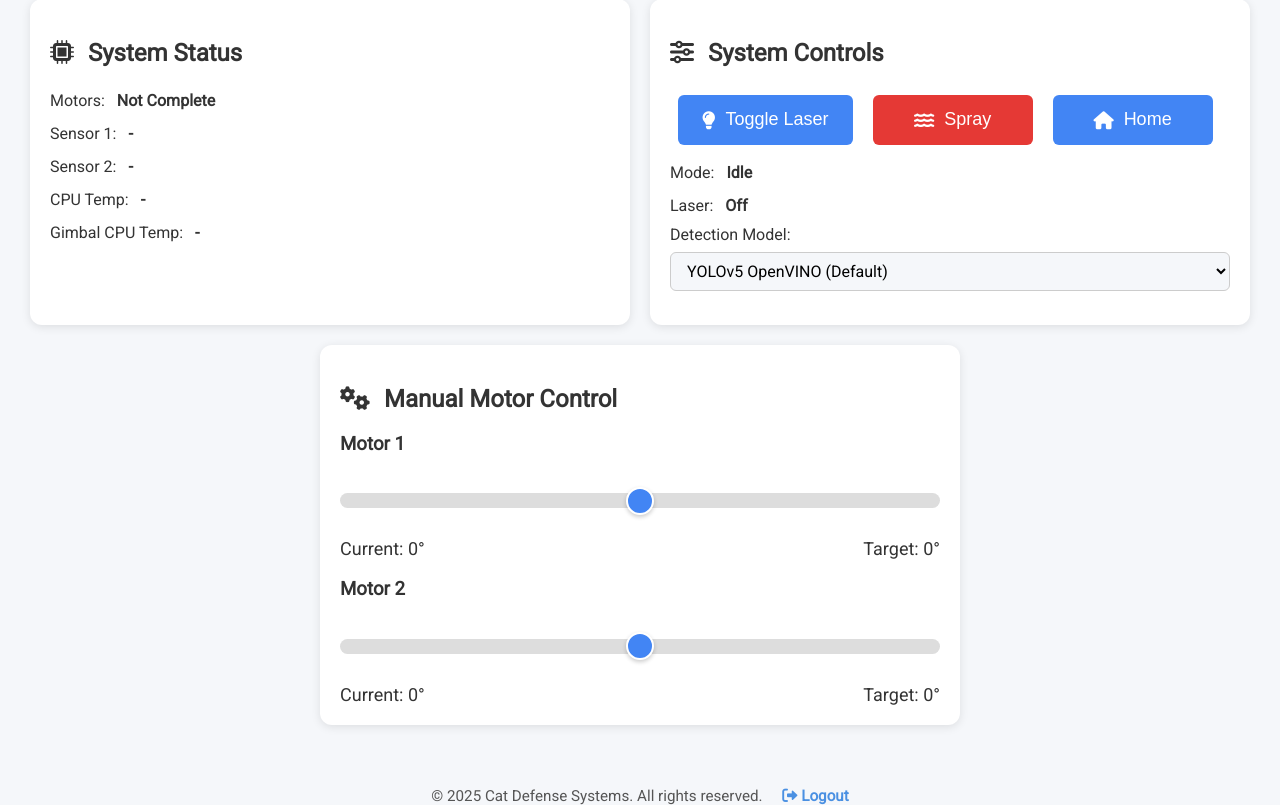
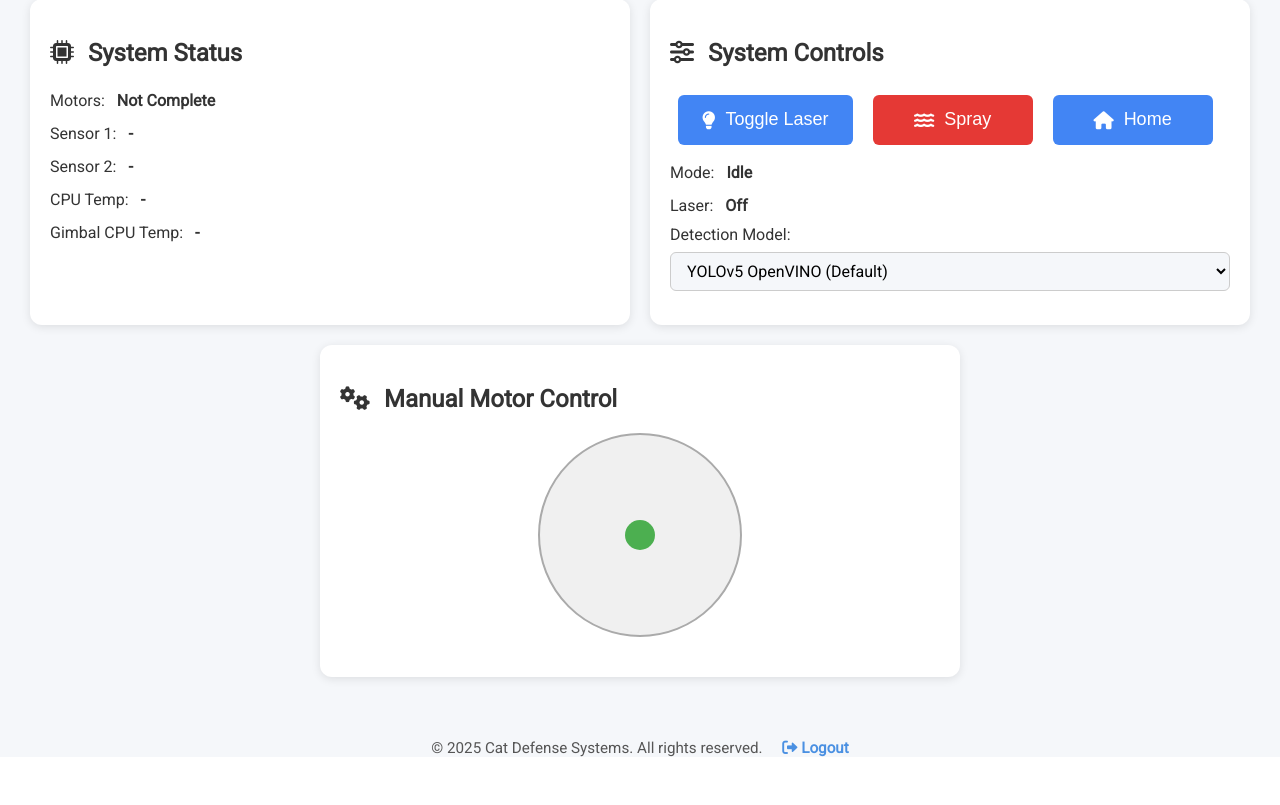
Before and after one commit to bataseven/PurrfectSpray, a Flask app: page / in a window 1280 px wide. Shown: the part 816-1621 px from the top of the page. After the commit the page ends 1573 px from the top, so only its background shows below. Run offline with Flask 3, Linux system fonts and the light colour scheme; a user stored in the database is signed in; data that the repository does not hold is empty; parts of the project's set-up code (start-up, migrations or seed data) failed here and were passed over; some libraries are stand-ins or nearby versions.

Commit message:
web ui changes

```diff
--- a/Code/static/main.js
+++ b/Code/static/main.js
@@ -9,7 +9,6 @@ document.addEventListener("DOMContentLoaded", function () {
     const socket = io();
     const targetPositions = { 1: 0, 2: 0 };
     mouseX = null, mouseY = null, isHovering = false, lastSent = { x: null, y: null }, normPos = { x: null, y: null };;
-
     let mySocketId = null;
     socket.on("connect", () => {
         mySocketId = socket.id;
@@ -247,8 +246,8 @@ document.addEventListener("DOMContentLoaded", function () {
         isHomingComplete = data.gimbal_state === "ready";
 
 
-        document.getElementById("motor1-pos").textContent = data.motor1.toFixed(2) + "°";
-        document.getElementById("motor2-pos").textContent = data.motor2.toFixed(2) + "°";
+        // document.getElementById("motor1-pos").textContent = data.motor1.toFixed(2) + "°";
+        // document.getElementById("motor2-pos").textContent = data.motor2.toFixed(2) + "°";
         document.getElementById("cpu-temp").textContent = data.cpu_temp + "°C";
         const el = document.getElementById("gimbal-cpu-temp");
         el && (el.textContent = (data.gimbal_cpu_temp != null)
@@ -315,12 +314,12 @@ document.addEventListener("DOMContentLoaded", function () {
             }
         }
         if (!isController) {
-            document.getElementById("motor1-slider").disabled = true;
-            document.getElementById("motor2-slider").disabled = true;
+            // document.getElementById("motor1-slider").disabled = true;
+            // document.getElementById("motor2-slider").disabled = true;
         }
         else {
-            document.getElementById("motor1-slider").disabled = false;
-            document.getElementById("motor2-slider").disabled = false;
+            // document.getElementById("motor1-slider").disabled = false;
+            // document.getElementById("motor2-slider").disabled = false;
         }
 
         hasControl = isController;
@@ -381,19 +380,19 @@ document.addEventListener("DOMContentLoaded", function () {
         socket.emit("set_motor_position", { motor: motorNum, position: deg });
     }
 
-    document.getElementById("motor1-slider").addEventListener("input", function () {
-        const deg = parseInt(this.value);
-        targetPositions[1] = deg;
-        document.getElementById("motor1-target").textContent = deg + "°";
-        emitMotorUpdate(1, deg);
-    });
+    // document.getElementById("motor1-slider").addEventListener("input", function () {
+    //     const deg = parseInt(this.value);
+    //     targetPositions[1] = deg;
+    //     document.getElementById("motor1-target").textContent = deg + "°";
+    //     emitMotorUpdate(1, deg);
+    // });
 
-    document.getElementById("motor2-slider").addEventListener("input", function () {
-        const deg = parseInt(this.value);
-        targetPositions[2] = deg;
-        document.getElementById("motor2-target").textContent = deg + "°";
-        emitMotorUpdate(2, deg);
-    });
+    // document.getElementById("motor2-slider").addEventListener("input", function () {
+    //     const deg = parseInt(this.value);
+    //     targetPositions[2] = deg;
+    //     document.getElementById("motor2-target").textContent = deg + "°";
+    //     emitMotorUpdate(2, deg);
+    // });
 
     // 🔁 Mouse Tracking for Follow Mode
     document.getElementById("video-feed").addEventListener("mouseenter", () => isHovering = true);
@@ -563,4 +562,137 @@ document.addEventListener("DOMContentLoaded", function () {
 
         socket.emit("click_target", { x: normPos.x, y: normPos.y });
     }, 50);
+
+
+
+    const joystick = document.getElementById('joystick');
+    const handle = document.getElementById('joystick-handle');
+    let dragging = false;
+    let overridePos = null;
+    let lastEmitTime = 0;
+    const EMIT_INTERVAL = 50; // ms
+
+    if (!joystick || !handle) return;
+
+    function getGeometry() {
+        const rect = joystick.getBoundingClientRect();
+        const radius = rect.width / 2;
+        const cx = rect.left + radius;
+        const cy = rect.top + radius;
+        return { radius, cx, cy };
+    }
+
+    // clamp raw dx,dy into the pad circle
+    function clampPosition(dx, dy) {
+        const { radius } = getGeometry();
+        const dist = Math.hypot(dx, dy);
+        const r = Math.min(dist, radius);
+        const angle = Math.atan2(dy, dx);
+        return { x: r * Math.cos(angle), y: r * Math.sin(angle) };
+    }
+
+    function emitAngles(pos) {
+        const now = performance.now();
+        if (now - lastEmitTime < EMIT_INTERVAL) {
+            // too soon—skip this one
+            return;
+        }
+        lastEmitTime = now;
+        const { radius } = getGeometry();
+        const normX = pos.x / radius;    // -1..+1
+        const normY = -pos.y / radius;   // invert so "up" is +ve
+        let theta1 = normX * 180;       // nominal -180..+180
+        let theta2 = normY * 180;
+
+        // Option B (if you prefer wrapping instead of hard-clamp):
+        const wrap = v => ((v + 180) % 360) - 180;
+        theta1 = wrap(theta1);
+        theta2 = wrap(theta2);
+
+        socket.emit('set_motor_position', { motor: 1, position: theta1 });
+        socket.emit('set_motor_position', { motor: 2, position: theta2 });
+
+        // record for override logic
+        overridePos = { theta1, theta2 };
+    }
+
+    // JS-driven tween from current → target (x,y) over `duration` ms
+    function animateHandleTo(targetX, targetY, duration = 100) {
+        // compute target in percent units
+        const leftPct = (targetX / joystick.clientWidth) * 100 + 50;
+        const topPct = (targetY / joystick.clientHeight) * 100 + 50;
+
+        // parse starting percent (fallback to 50%)
+        const startLeft = parseFloat(handle.style.left) || 50;
+        const startTop = parseFloat(handle.style.top) || 50;
+        const deltaLeft = leftPct - startLeft;
+        const deltaTop = topPct - startTop;
+        const startTime = performance.now();
+
+        function step(now) {
+            const t = Math.min((now - startTime) / duration, 1);
+            // you can swap this for an easing fn if you like:
+            const ease = t;
+            handle.style.left = (startLeft + deltaLeft * ease) + '%';
+            handle.style.top = (startTop + deltaTop * ease) + '%';
+
+            if (t < 1) requestAnimationFrame(step);
+        }
+        requestAnimationFrame(step);
+    }
+
+    // — click-to-jump on the pad —
+    joystick.addEventListener('pointerdown', e => {
+        if (e.target !== joystick) return;
+        e.preventDefault();
+        const { cx, cy } = getGeometry();
+        const pos = clampPosition(e.clientX - cx, e.clientY - cy);
+        emitAngles(pos);
+        animateHandleTo(pos.x, pos.y);
     });
+
+    // — drag on the handle as before —
+    handle.addEventListener('pointerdown', e => {
+        e.preventDefault();
+        dragging = true;
+        handle.setPointerCapture(e.pointerId);
+    });
+    document.addEventListener('pointermove', e => {
+        if (!dragging) return;
+        const { cx, cy } = getGeometry();
+        const pos = clampPosition(e.clientX - cx, e.clientY - cy);
+        emitAngles(pos);
+        handle.style.transition = 'none';            // keep instantaneous while dragging
+        handle.style.left = (pos.x / joystick.clientWidth) * 100 + 50 + '%';
+        handle.style.top = (pos.y / joystick.clientHeight) * 100 + 50 + '%';
+    });
+    document.addEventListener('pointerup', e => {
+        if (!dragging) return;
+        dragging = false;
+        handle.releasePointerCapture(e.pointerId);
+        handle.style.transition = '';                // restore any CSS transition (if used)
+    });
+
+    // — server updates, with override logic —
+    socket.on('status_update', data => {
+        if (dragging) return;
+        const { radius } = getGeometry();
+        let x, y;
+
+        if (overridePos) {
+            x = (overridePos.theta1 / 180) * radius;
+            y = -(overridePos.theta2 / 180) * radius;
+            const Δ1 = Math.abs(data.motor1 - overridePos.theta1);
+            const Δ2 = Math.abs(data.motor2 - overridePos.theta2);
+            if (Δ1 < 0.5 && Δ2 < 0.5) overridePos = null;
+        } else {
+            x = (data.motor1 / 180) * radius;
+            y = -(data.motor2 / 180) * radius;
+        }
+
+        // tween the handle to the new spot
+        animateHandleTo(x, y);
+    });
+    animateHandleTo(0, 0, 300);
+
+});
--- a/Code/static/style.css
+++ b/Code/static/style.css
@@ -39,30 +39,42 @@ h2 i {
   aspect-ratio: auto;
   border-radius: 8px;
   box-shadow: 0 2px 10px rgba(0, 0, 0, 0.3);
-  display: block;  /* make sure it’s visible */
+  display: block;
+  /* make sure it’s visible */
 }
 
 .spinner-overlay {
   position: absolute;
-  top: 0; left: 0;
-  width: 100%; height: 100%;
-  display: none;               /* start hidden */
-  align-items: center;         /* vertical centering */
-  justify-content: center;     /* horizontal centering */
-  background: rgba(0,0,0,0.4); /* translucent black */
+  top: 0;
+  left: 0;
+  width: 100%;
+  height: 100%;
+  display: none;
+  /* start hidden */
+  align-items: center;
+  /* vertical centering */
+  justify-content: center;
+  /* horizontal centering */
+  background: rgba(0, 0, 0, 0.4);
+  /* translucent black */
   z-index: 10;
-  pointer-events: none;        /* allow clicks to pass through if you like */
+  pointer-events: none;
+  /* allow clicks to pass through if you like */
 }
 
 #loading-spinner {
   position: absolute;
-  top: 0; left: 0;
-  width: 100%; height: 100%;
-  display: none;            /* hidden by default */
-  align-items: center;      /* flex centering */
+  top: 0;
+  left: 0;
+  width: 100%;
+  height: 100%;
+  display: none;
+  /* hidden by default */
+  align-items: center;
+  /* flex centering */
   justify-content: center;
   flex-direction: column;
-  background: rgba(0,0,0,0.3);
+  background: rgba(0, 0, 0, 0.3);
   z-index: 20;
   pointer-events: all;
 }
@@ -79,13 +91,19 @@ h2 i {
 .spinner-text {
   margin-top: 12px;
   font-size: 1rem;
-  color: #fff;       /* white on dark backdrop */
+  color: #fff;
+  /* white on dark backdrop */
   text-align: center;
 }
 
 @keyframes spin {
-  0% { transform: rotate(0deg); }
-  100% { transform: rotate(360deg); }
+  0% {
+    transform: rotate(0deg);
+  }
+
+  100% {
+    transform: rotate(360deg);
+  }
 }
 
 /* Controls */
@@ -101,7 +119,7 @@ h2 i {
   border-radius: 12px;
   padding: 20px;
   margin: 10px;
-  box-shadow: 0 2px 10px rgba(0,0,0,0.1);
+  box-shadow: 0 2px 10px rgba(0, 0, 0, 0.1);
   flex: 1 1 400px;
   max-width: 600px;
 }
@@ -165,7 +183,7 @@ input[type="range"]::-webkit-slider-thumb {
   background: #4285f4;
   cursor: pointer;
   border: 2px solid white;
-  box-shadow: 0 2px 4px rgba(0,0,0,0.2);
+  box-shadow: 0 2px 4px rgba(0, 0, 0, 0.2);
 }
 
 .position-display {
@@ -351,10 +369,12 @@ input[type="range"]::-webkit-slider-thumb {
     transform: scale(1);
     box-shadow: 0 0 0 0 rgba(255, 255, 255, 0.5);
   }
+
   50% {
     transform: scale(1.05);
     box-shadow: 0 0 10px 4px rgba(255, 255, 255, 0.3);
   }
+
   100% {
     transform: scale(1);
     box-shadow: 0 0 0 0 rgba(255, 255, 255, 0.5);
@@ -395,7 +415,7 @@ input[type="range"]::-webkit-slider-thumb {
   position: absolute;
   top: 10px;
   right: 10px;
-  background-color: rgba(0,0,0,0.5);
+  background-color: rgba(0, 0, 0, 0.5);
   color: white;
   padding: 4px 10px;
   border-radius: 6px;
@@ -446,3 +466,38 @@ footer {
   border-color: #4a90e2;
   background-color: #ffffff;
 }
+
+#joystick-container {
+  position: relative;
+  width: 200px;
+  height: 200px;
+  margin: 20px auto;
+  border: 2px solid #aaa;
+  border-radius: 50%;
+  background: #f0f0f0;
+  touch-action: none;
+}
+
+#joystick {
+  width: 100%;
+  height: 100%;
+  border-radius: 50%;
+}
+
+#joystick-handle {
+  position: absolute;
+  width: 30px;
+  height: 30px;
+  border-radius: 50%;
+  background: #4CAF50;
+  top: 50%;
+  left: 50%;
+  transform: translate(-50%, -50%);
+  cursor: pointer;
+  touch-action: none;
+  transition: left 0.15s ease-out, top 0.15s ease-out;
+}
+
+#joystick-handle.dragging {
+  transition: none !important;
+}
--- a/Code/templates/index.html
+++ b/Code/templates/index.html
@@ -110,24 +110,10 @@
     <!-- Manual Motor Control -->
     <div class="control-section">
       <h2><i class="fas fa-cogs"></i> Manual Motor Control</h2>
-
-      <div id="motor1-control">
-        <h3>Motor 1</h3>
-        <input type="range" id="motor1-slider" min="-180" max="180" value="0" step="5">
-        <div class="position-display">
-          <span>Current: <span class="current-value" id="motor1-pos">0°</span></span>
-          <span>Target: <span class="target-value" id="motor1-target">0°</span></span>
+        <div id="joystick-container">
+          <div id="joystick"></div>
+          <div id="joystick-handle"></div>
         </div>
-      </div>
-
-      <div id="motor2-control">
-        <h3>Motor 2</h3>
-        <input type="range" id="motor2-slider" min="-180" max="180" value="0" step="5">
-        <div class="position-display">
-          <span>Current: <span class="current-value" id="motor2-pos">0°</span></span>
-          <span>Target: <span class="target-value" id="motor2-target">0°</span></span>
-        </div>
-      </div>
     </div>
 
   </div> <!-- close control-panel -->
```
Also changed, not shown: Code/static/calibration.css (+28 -0 lines). Lines whose indentation alone changed are shown as unchanged.
